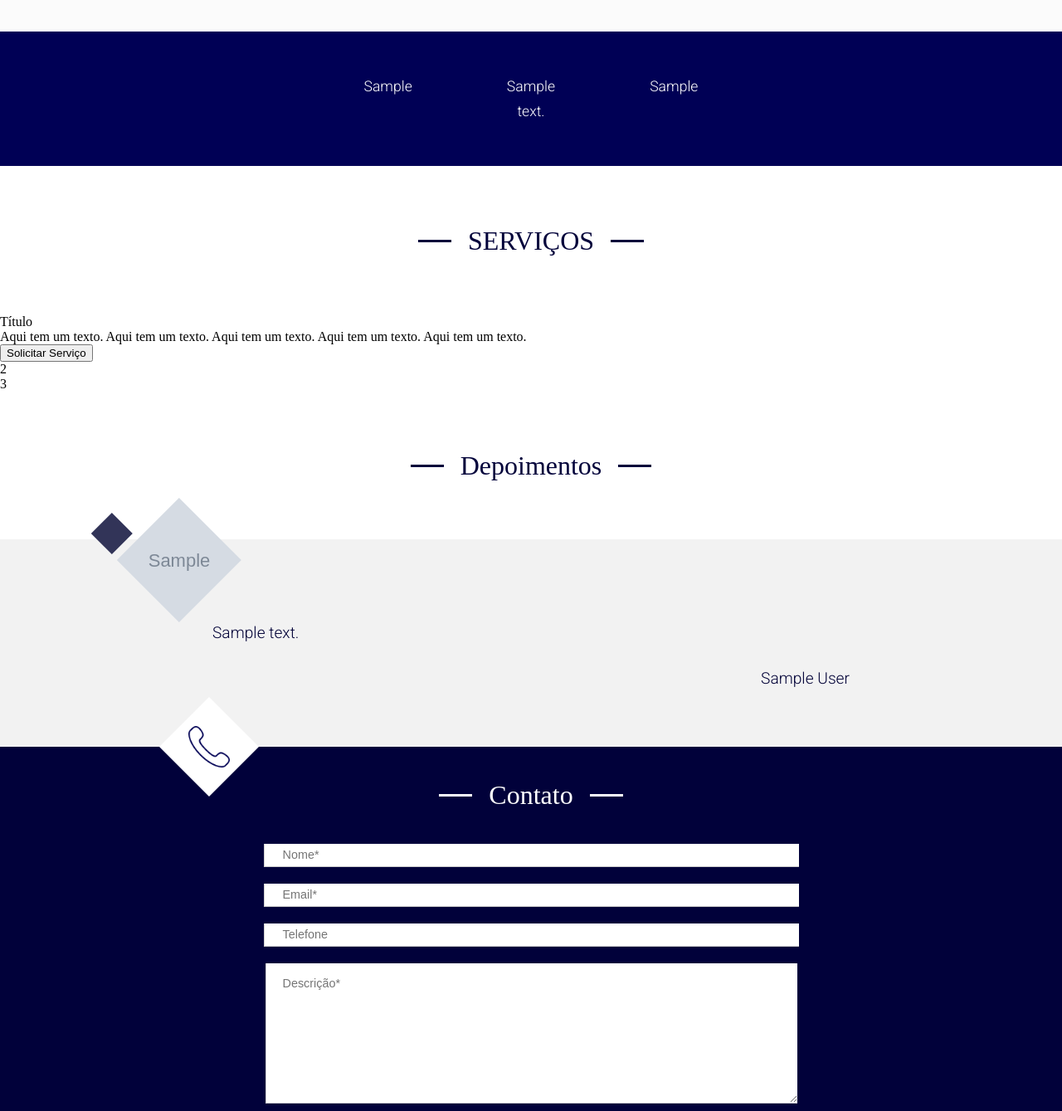
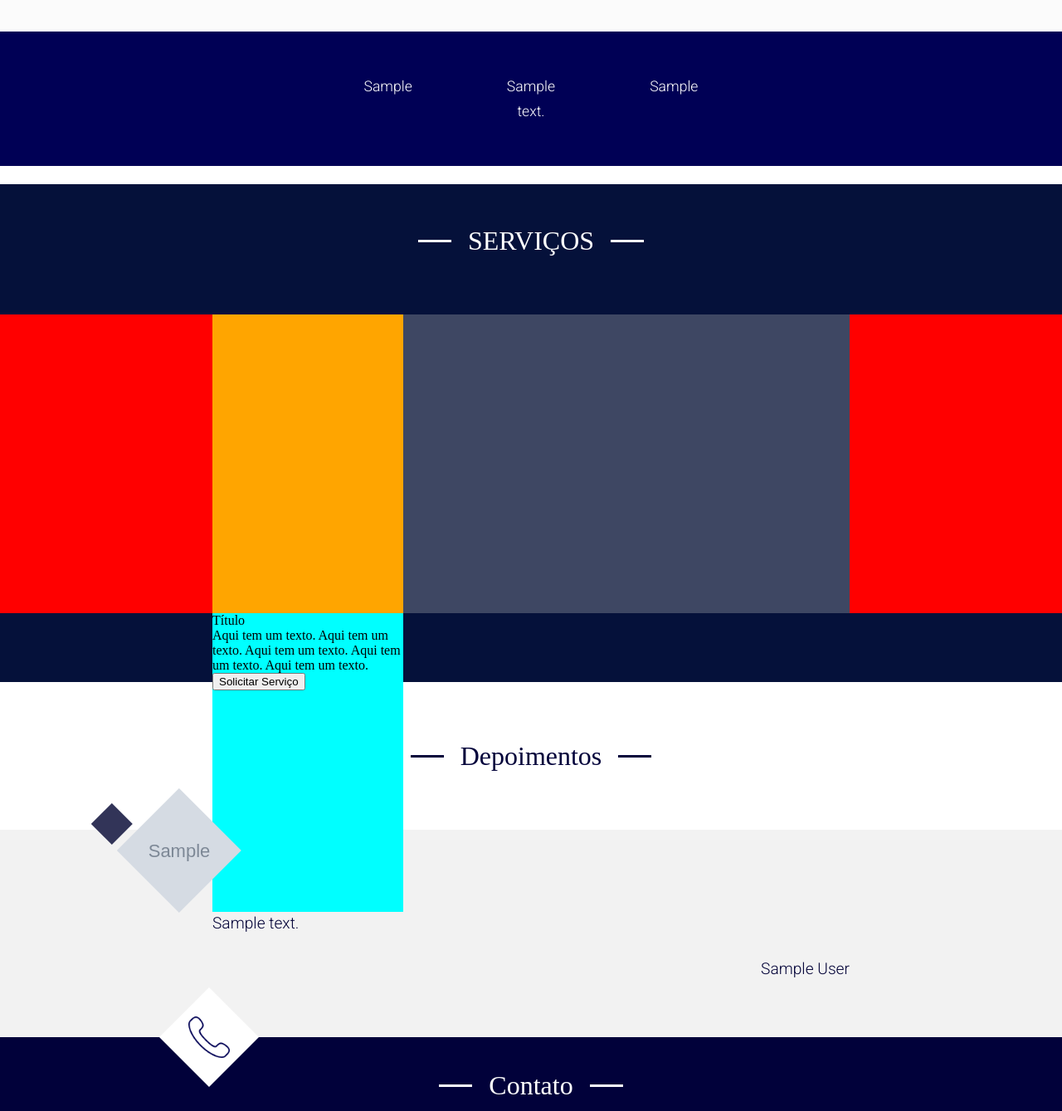
Before and after one commit to citi-onboarding/fisher, a Django app: page / in a window 1280 px wide. Shown: the part 1714-3053 px from the top of the page at 83% size. Run offline with Django 3.2, Linux system fonts and the light colour scheme; tables that the repository leaves empty hold one stand-in row (values such as "Sample post"); grey boxes marked "Sample" are stand-in pictures.

Commit message:
add servicos

```diff
--- a/core/admin.py
+++ b/core/admin.py
@@ -2,9 +2,11 @@ from django.contrib import admin
 from .models import (
     AboutUs,
     MVV,
-    Depoiments
+    Depoiments,
+    Servico,
 )
 # Register your models here.
 admin.site.register(AboutUs)
 admin.site.register(MVV)
 admin.site.register(Depoiments)
+admin.site.register(Servico)
--- a/core/models.py
+++ b/core/models.py
@@ -33,3 +33,13 @@ class Depoiments(models.Model):
         return self.author
     class Meta:
         verbose_name = 'Depoimento'
+
+class Servico(models.Model):
+    title = models.CharField('Título do Serviço', max_length = 50, default = '')
+    image = models.ImageField('Imagem do Serviço', upload_to='servicos/', null=True)
+    description = models.TextField('Descrição', max_length=500)
+
+    def __str__(self):
+        return self.title
+    class Meta:
+        verbose_name = 'Servico'
--- /dev/null
+++ b/core/static/css/servicos.css
@@ -0,0 +1,54 @@
+#servicos {
+  background-color: #05113a;
+  height: 600px;
+}
+
+#title-servicos-h1 {
+  color: white;
+}
+#title-servicos-h1:after {
+  background-color: white;
+}
+
+#title-servicos-h1:before {
+  background-color: white;
+}
+
+#carrossel-servicos-container {
+  width: 100%;
+  height: 360px;
+  background-color: red;
+  display: flex;
+  justify-content: center;
+}
+
+#carrossel-servicos {
+  width: 60%;
+  background-color: yellow;
+}
+
+.servico-item {
+  width: 60%;
+  height: 360px;
+}
+
+.servico-content-container {
+  width: 100%;
+  height: 100%;
+  /* display: flex;
+  justify-content: center;
+  align-items: center; */
+  background-color: #3e4763;
+}
+
+.servico-item-conteudo{
+  background-color: aqua;
+  width: 50%;
+  height: 100%;
+}
+
+.servico-item-img{
+  background-color: orange;
+  width: 50%;
+  height: 100%;
+}
--- a/core/static/js/servicos.js
+++ b/core/static/js/servicos.js
@@ -0,0 +1,8 @@
+$('document').ready(() => {
+  $('#carrossel-servicos').slick({
+    slidesToShow: 1,
+    slidesToScroll: 1,
+    prevArrow: '<button type="button" onclick="resizeDepoiments()" class="carousel-next"><img src="/static/imagens/leftarrowangle1.svg"></button>',
+    nextArrow: '<button type="button" onclick="resizeDepoiments()" class="carousel-prev"><img src="/static/imagens/leftarrowangle1.svg"></button>'
+  });
+});
--- a/core/templates/home.html
+++ b/core/templates/home.html
@@ -109,21 +109,23 @@
     <div id="title-servicos-div">
       <h1 id="title-servicos-h1">SERVIÇOS</h1>
     </div>
+    {% for servico in servicos %}
     <div id="carrossel-servicos-container">
       <div id="carrossel-servicos">
-        <div class="servico-item">
-          <div id="servico-item-img"></div>
-          <div id="servico-item-conteudo">
-            <div id="servico-item-title">Título</div>
-            <div id="servico-item-text">Aqui tem um texto. Aqui tem um texto. Aqui tem um texto. Aqui tem um texto.
-              Aqui tem um texto. </div>
-            <button id="solicitar-servico">Solicitar Serviço</button>
+        <div class="servico-content-container">
+          <div class="servico-item">
+            <div class="servico-item-img"></div>
+            <div class="servico-item-conteudo">
+              <div class="servico-item-title">Título</div>
+              <div class="servico-item-text">Aqui tem um texto. Aqui tem um texto. Aqui tem um texto. Aqui tem um texto.
+                Aqui tem um texto. </div>
+              <button class="solicitar-servico">Solicitar Serviço</button>
+            </div>
           </div>
         </div>
-        <div class="servico-item">2</div>
-        <div class="servico-item">3</div>
       </div>
     </div>
+    {% endfor %}
   </div>
 
   <div id="depoimentos">
--- a/core/views.py
+++ b/core/views.py
@@ -6,6 +6,7 @@ from .models import (
     AboutUs,
     MVV,
     Depoiments,
+    Servico,
 )
 
 # Create your views here.
@@ -32,6 +33,7 @@ def getContext():
     aboutUs = AboutUs.objects.all()
     mvv = MVV.objects.all()
     depoiments = Depoiments.objects.all()
+    servicos = Servico.objects.all()
     aboutUsContext = None
     mvvContext = None
 
@@ -42,4 +44,9 @@ def getContext():
     if len(aboutUs) != 0:
         aboutUsContext = aboutUs[0]
 
-    return {'mvv': mvvContext, 'aboutUs': aboutUsContext, 'depoiments': depoiments}
+    return {
+      'mvv': mvvContext,
+      'aboutUs': aboutUsContext,
+      'depoiments': depoiments,
+      'servicos': servicos
+    }
```
Also changed, not shown: core/migrations/0001_initial.py (deleted), core/migrations/0002_auto_20181217_2130.py (deleted), core/migrations/0003_auto_20190110_1121.py (deleted), core/migrations/0004_auto_20190110_1122.py (deleted), core/migrations/0005_auto_20190110_1125.py (deleted), core/migrations/0006_depoiments_footer.py (deleted), core/migrations/0007_remove_depoiments_footer.py (deleted), core/migrations/__init__.py (deleted), media/servicos/1_VrpjZ-7-RnxdcNJGUl7Fzg.jpeg (added), media/servicos/1_VrpjZ-7-RnxdcNJGUl7Fzg_MYL5PoR.jpeg (added).
